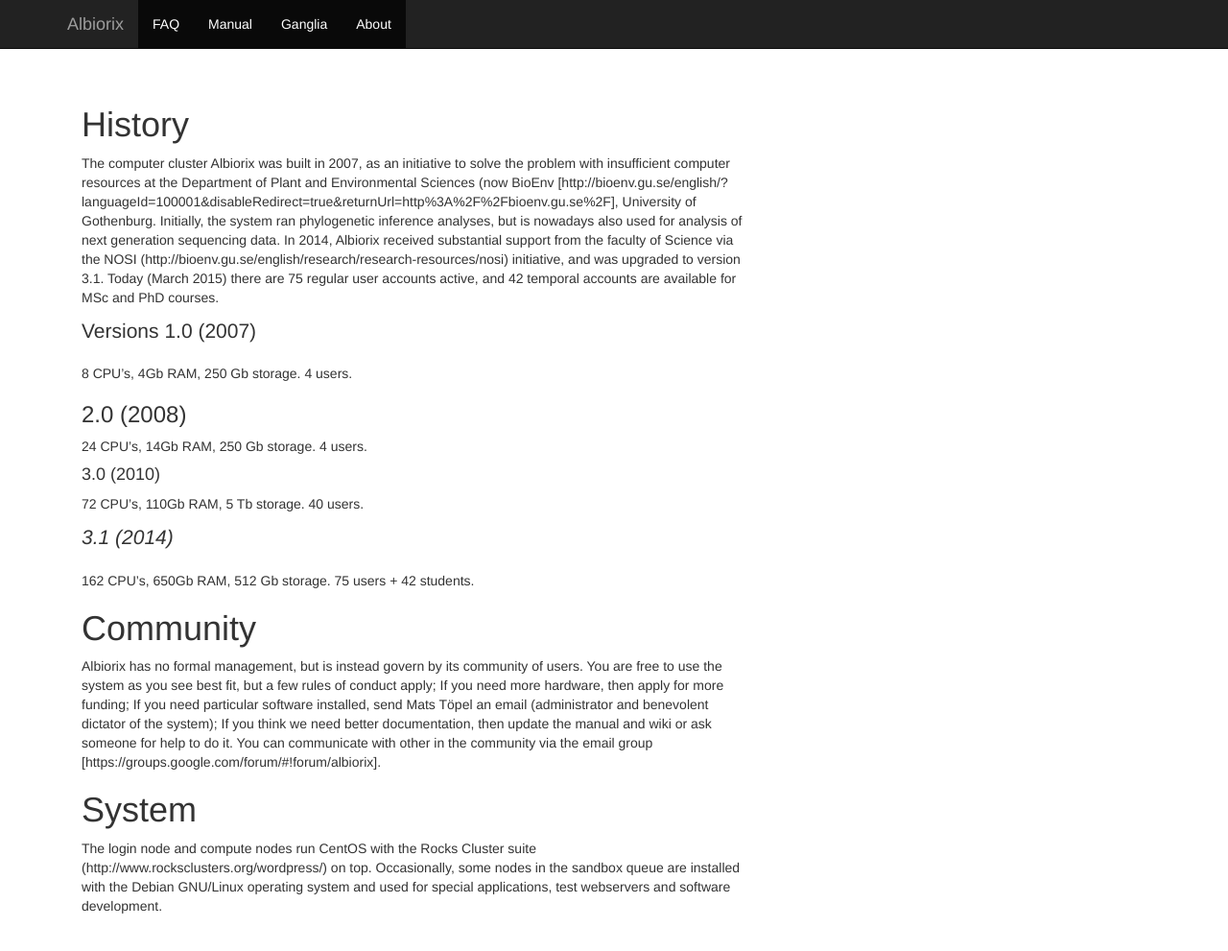
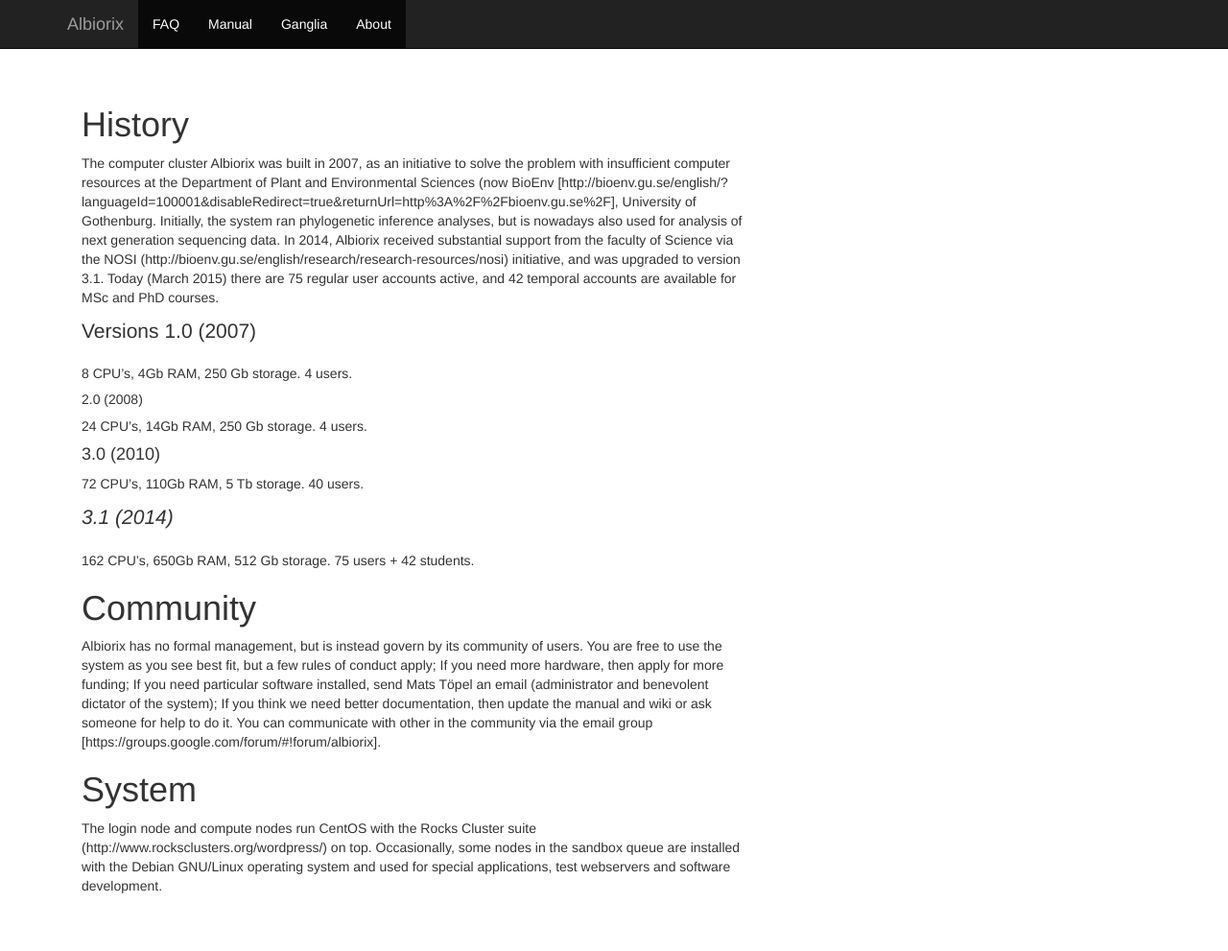
Before and after one commit to The-Bioinformatics-Group/Albiorix, a Jekyll site: the page built from site/about.html, in a window 1280 px wide and 1004 px high. Shown: the top 991 px of the window at 96% size. Built offline with Jekyll 4.4.1, drawn with Linux system fonts in a browser that asks for light colours; nearby versions of some CDN libraries.

```diff
--- a/site/about.html
+++ b/site/about.html
@@ -9,10 +9,10 @@ title:  'About'
 <p>The computer cluster Albiorix was built in 2007, as an initiative to solve the problem with insufficient computer resources at the Department of Plant and Environmental Sciences (now BioEnv [http://bioenv.gu.se/english/?languageId=100001&disableRedirect=true&returnUrl=http%3A%2F%2Fbioenv.gu.se%2F], University of Gothenburg. Initially, the system ran phylogenetic inference analyses, but is nowadays also used for analysis of next generation sequencing data. In 2014, Albiorix received substantial support from the faculty of Science via the NOSI (http://bioenv.gu.se/english/research/research-resources/nosi) initiative, and was upgraded to version 3.1. Today (March 2015) there are 75 regular user accounts active, and 42 temporal accounts are available for MSc and PhD courses.</p>
 
 
-<p class="lead">Versions 1.0 (2007)</p>
+<strong><p class="lead">Versions 1.0 (2007)</p></strong>
 <p>8 CPU’s, 4Gb RAM, 250 Gb storage. 4 users.</p>
 
-<h3>2.0 (2008)</h3>
+<h5>2.0 (2008)</h5>
 <p>24 CPU’s, 14Gb RAM, 250 Gb storage. 4 users.</p>
 
 <h4>3.0 (2010)</h4>
```
